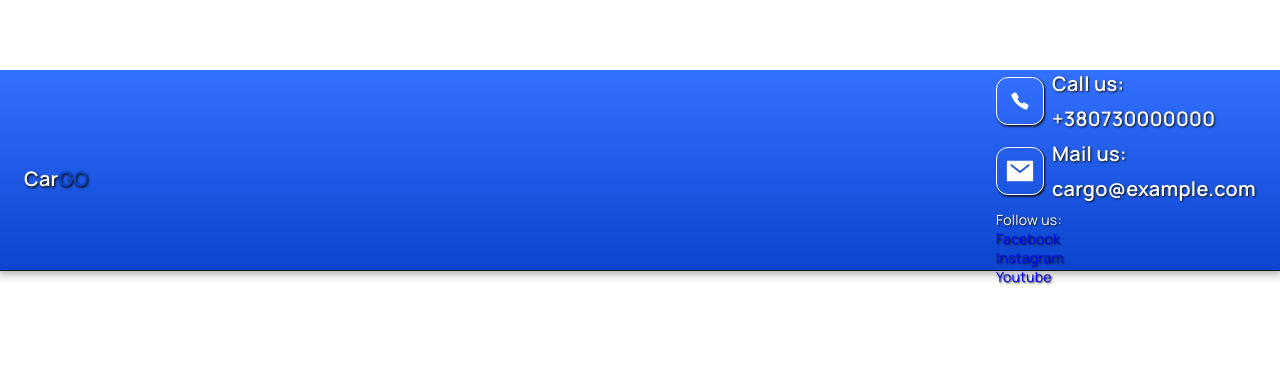
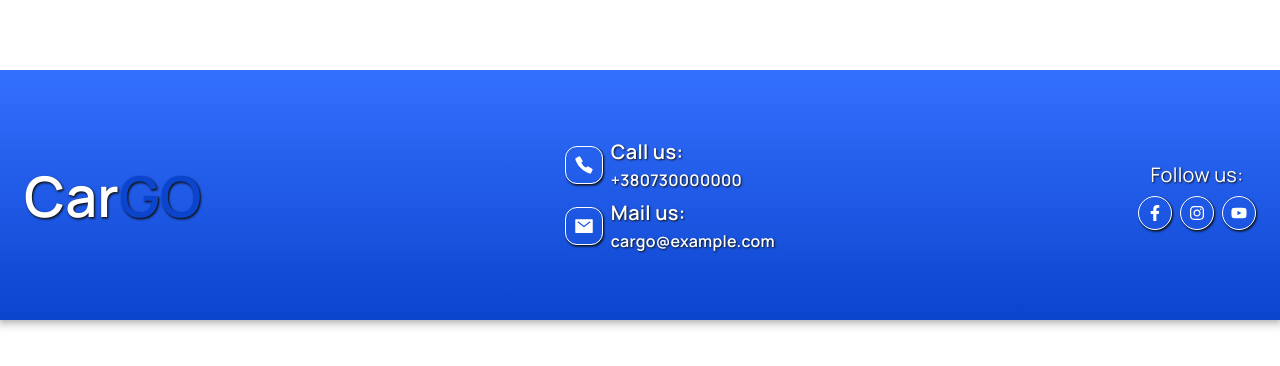
Before and after one commit to BogdanGrynjuk/app-cars-rental, a React (Create React App) app: page /app-cars-rental/favorites in a window 1280 px wide. Shown: the part 730-1096 px from the top of the page. Built offline with nearby package versions, Linux system fonts and the light colour scheme; no server answers.

Commit message:
updates styles footer

```diff
--- a/src/components/AppFooter/AppFooter.jsx
+++ b/src/components/AppFooter/AppFooter.jsx
@@ -1,5 +1,5 @@
 import React, { useEffect } from 'react'
-import { ContactInfo, ContactMethod, ContactMethodText, ContactSection, Content, IconCall, IconMail, Link, ThumbIcon, Wrapper } from './AppFooter.styled';
+import { ContactInfo, ContactMethod, ContactMethodText, Content, IconCall, IconFb, IconIg, IconMail, IconYt, Link, MethodLabel, MethodValue, SocialLink, SocialMedia, ThumbIcon, Wrapper, WrapperSocialLinks } from './AppFooter.styled';
 import GeneralContainer from 'components/GeneralContainer';
 import Logo from 'components/Logo/Logo';
 
@@ -19,7 +19,7 @@ const AppFooter = () => {
     const content = document.getElementById('app-content');
     const footerHeight = footer.offsetHeight;
 
-    const minContentHeight = window.innerHeight + footerHeight + 1;
+    const minContentHeight = window.innerHeight + footerHeight;
 
     if (minContentHeight > content.offsetHeight) {
       content.style.minHeight = `${minContentHeight}px`;
@@ -43,43 +43,41 @@ const AppFooter = () => {
     <Wrapper id="app-footer">
       <GeneralContainer>
         <Content>
+
           <Link to="/"><Logo isLight /></Link>
 
 
-          <ContactSection>
             <ContactInfo>
               <ContactMethod href="tel:+380730000000" title="Our Phone Number">
                 <ThumbIcon className='thumb-icon'>
                   <IconCall />
                 </ThumbIcon>
-
-
                 <ContactMethodText>
-                  <span>Call us:</span>
-                  <span>+380730000000</span>
+                  <MethodLabel>Call us:</MethodLabel>
+                  <MethodValue>+380730000000</MethodValue>
                 </ContactMethodText>
               </ContactMethod>
 
               <ContactMethod href="mailto:cargo@example.com" title="Our Email">
                 <ThumbIcon className='thumb-icon'>
-                  <IconMail size={30}/>
+                  <IconMail />
                 </ThumbIcon>
                 <ContactMethodText>
-                  <span>Mail us:</span>
-                <span>cargo@example.com</span>
+                  <MethodLabel>Mail us:</MethodLabel>
+                <MethodValue>cargo@example.com</MethodValue>
                 </ContactMethodText>
               </ContactMethod>
             </ContactInfo>
 
-            <div class="social-media">
-              <span>Follow us:</span>
-              <div class="social-links">
-                <a href="https://www.facebook.com/" target="_blank" rel="noopener noreferrer">Facebook</a>
-                <a href="https://www.instagram.com/" target="_blank" rel="noopener noreferrer">Instagram</a>
-                <a href="https://www.youtube.com/" target="_blank" rel="noopener noreferrer">Youtube</a>
-              </div>
-            </div>
-          </ContactSection>
+            <SocialMedia>
+              <MethodLabel>Follow us:</MethodLabel>
+              <WrapperSocialLinks>
+                <SocialLink href="https://www.facebook.com/" target="_blank" rel="noopener noreferrer"><IconFb /></SocialLink>
+                <SocialLink href="https://www.instagram.com/" target="_blank" rel="noopener noreferrer"><IconIg /></SocialLink>
+                <SocialLink href="https://www.youtube.com/" target="_blank" rel="noopener noreferrer"><IconYt /></SocialLink>
+              </WrapperSocialLinks>
+            </SocialMedia>
+
         </Content>
 
       </GeneralContainer>
--- a/src/components/AppFooter/AppFooter.styled.jsx
+++ b/src/components/AppFooter/AppFooter.styled.jsx
@@ -1,15 +1,16 @@
 import styled from "@emotion/styled";
 
 import { NavLink } from "react-router-dom";
-import { IoCallSharp, IoMailSharp  } from "react-icons/io5";
+import { IoCallSharp, IoMailSharp } from "react-icons/io5";
+import { FaFacebookF, FaInstagram, FaYoutube   } from "react-icons/fa";
 
 export const Wrapper = styled.footer`
 position: fixed;
 display: flex;
 justify-content: center;
 align-items: center;
-bottom: -200px;
-height: 200px;
+bottom: -250px;
+height: 250px;
 width: 100%;
 color: ${p => p.theme.colors.white};
 font-family: ${p => p.theme.fontFamily.manrope};
@@ -26,19 +27,19 @@ export const Content = styled.div`
   flex-direction: column;
   justify-content: center;
   align-items: center;
-  gap: 8px;
+  gap: 24px;
 
   @media screen and (${p => p.theme.mq.tablet}) {
     flex-direction: row;
     justify-content: space-between;
-  }
+  };
 
 `;
 
 export const Link = styled(NavLink)`
   color: ${p => p.theme.colors.black};
   font-family: ${p => p.theme.fontFamily.manrope};
-  font-size: ${p => p.theme.fontSizes.xl};
+  font-size: 36px;
   font-weight: ${p => p.theme.fontWeights.bold};
   text-decoration: none;
   transition: all 250ms cubic-bezier(0.4, 0, 0.2, 1) 0s;
@@ -49,12 +50,14 @@ export const Link = styled(NavLink)`
     text-shadow: ${p => p.theme.colors.black} 1px 1px 2px,
                  ${p => p.theme.colors.secondaryGrey} 1px 7px 2px;
   };
-`;
 
-export const ContactSection = styled.div`
-  display: flex;
-  flex-direction: column;
-  gap: 8px;
+  @media screen and (${p => p.theme.mq.tablet}) {
+    font-size: 40px;
+  };
+
+  @media screen and (${p => p.theme.mq.desktop}) {
+    font-size: 56px;
+  };
 `;
 
 export const ContactInfo = styled.div`
@@ -65,13 +68,10 @@ justify-content: center;
 gap: 8px;
 `;
 
-
 export const ThumbIcon = styled.div`
   display: flex;
   align-items: center;
   justify-content: center;
-  width: 48px;
-  height: 48px;
   padding: 8px;
   border: ${p => p.theme.borders.normal} ${p => p.theme.colors.white};
   border-radius: ${p => p.theme.radii.normal};
@@ -84,6 +84,7 @@ export const ThumbIcon = styled.div`
 export const ContactMethod = styled.a`
   display: flex;
   align-items: center;
+  justify-content: center;
   column-gap: 8px;
   color: ${p => p.theme.colors.white};
   font-family: ${p => p.theme.fontFamily.manrope};
@@ -106,14 +107,94 @@ export const ContactMethod = styled.a`
 
 export const IconCall = styled(IoCallSharp)`
   fill: ${p => p.theme.colors.white};
+  width: 20px;
+  height: 20px;
 
 `;
 export const IconMail = styled(IoMailSharp)`
   fill: ${p => p.theme.colors.white};
+  width: 20px;
+  height: 20px;
 `;
 
 export const ContactMethodText = styled.div`
   display: flex;
   flex-direction: column;
-  row-gap: 8px;
+  row-gap: 4px;
+`;
+
+export const MethodLabel = styled.span`
+  font-size: ${p => p.theme.fontSizes.s};
+
+  @media screen and (${p => p.theme.mq.tablet}) {
+    font-size:  ${p => p.theme.fontSizes.m};
+  };
+
+  @media screen and (${p => p.theme.mq.desktop}) {
+    font-size:  ${p => p.theme.fontSizes.xl};
+  };
+`;
+
+export const MethodValue = styled.span`
+  font-size: ${p => p.theme.fontSizes.xs};
+
+  @media screen and (${p => p.theme.mq.tablet}) {
+     ${p => p.theme.fontSizes.s};
+  };
+
+  @media screen and (${p => p.theme.mq.desktop}) {
+    font-size:  ${p => p.theme.fontSizes.m};
+  };
 `
+
+export const SocialMedia = styled.div`
+  display: flex;
+  flex-direction: column;
+  gap: 8px;
+
+  & span {
+    text-align: center;
+  }
+`;
+
+export const WrapperSocialLinks = styled.div`
+  display: flex;
+  gap: 8px
+`;
+
+export const SocialLink = styled.a`
+  display: flex;
+  align-items: center;
+  justify-content: center;
+  padding: 8px;
+  border: ${p => p.theme.borders.normal} ${p => p.theme.colors.white};
+  border-radius: 50%;
+  background-color: transparent;
+  transition: all 250ms cubic-bezier(0.4, 0, 0.2, 1) 0s;
+  box-shadow:${p => p.theme.colors.black} 1px 1px 2px,
+              ${p => p.theme.colors.secondaryGrey} 1px 2px 2px;
+  color: ${p => p.theme.colors.white};
+
+  &:hover {
+    box-shadow: ${p => p.theme.colors.black} 1px 1px 2px,
+                ${p => p.theme.colors.secondaryGrey} 1px 7px 2px;
+  }
+`;
+
+export const IconFb = styled(FaFacebookF)`
+  fill: ${p => p.theme.colors.white};
+  width: 16px;
+  height: 16px;
+`;
+
+export const IconIg = styled(FaInstagram)`
+  fill: ${p => p.theme.colors.white};
+  width: 16px;
+  height: 16px;
+`;
+
+export const IconYt = styled(FaYoutube)`
+  fill: ${p => p.theme.colors.white};
+  width: 16px;
+  height: 16px;
+`;
--- a/src/components/CarsList/CarsList.styled.jsx
+++ b/src/components/CarsList/CarsList.styled.jsx
@@ -8,8 +8,7 @@ export const Wrapper = styled.div`
   max-width: 320px;
   min-width: 320px;
   overflow: hidden;
-  padding: 8px;
-  padding-left: 2px;
+  padding: 8px 0 12px 2px;
   font-family: ${p => p.theme.fontFamily.manrope};
   color: ${p => p.theme.colors.black};
 
--- a/src/components/ErrorDisplay/ErrorDisplay.styled.jsx
+++ b/src/components/ErrorDisplay/ErrorDisplay.styled.jsx
@@ -2,9 +2,7 @@ import styled from "@emotion/styled";
 
 export const Section = styled.section`
   display: flex;
-  align-items: center;
-  justify-content: center;
-  flex: 1;
+  padding-top: 18px;
 `;
 
 export const ThumbImg = styled.div`
--- a/src/components/FavoriteSection/FavoriteSection.styled.jsx
+++ b/src/components/FavoriteSection/FavoriteSection.styled.jsx
@@ -6,6 +6,10 @@ export const Section = styled.section`
   display: flex;
   color: ${p => p.theme.colors.black};
   font-family: ${p => p.theme.fontFamily.manrope};
+  background: linear-gradient(
+    to bottom,
+    ${p=>p.theme.colors.white},
+    ${p => p.theme.colors.greyForBgInput});
 `;
 
 export const SectionTitle = styled.h2`
--- a/src/components/FilterSection/FilterSection.styled.jsx
+++ b/src/components/FilterSection/FilterSection.styled.jsx
@@ -30,6 +30,7 @@ export const FormikForm = styled(Form)`
 
 
 export const FormikControl = styled.div`
+position: relative;
   display: flex;
   flex-direction: column;
   gap: 8px;
@@ -111,9 +112,17 @@ export const Button = styled.button`
 
 
 export const ErrorMsg = styled(ErrorMessage)`
-  text-align: center;
-  color: red;
+  position: absolute;
+  bottom: -90%;
+  padding: 14px;
+  text-align: left;
   font-size: ${p => p.theme.fontSizes.xs};
   font-weight: ${p => p.theme.fontWeights.bold};
   line-height: 16px;
+  border-radius: 14px;
+  box-shadow: rgba(0, 0, 0, 0.5) 2px 8px 5px;
+  color: rgba(18, 20, 23, 0.5);
+
+  background-color: rgba(247, 247, 251, 1);
+  z-index: 1000;
 `;
--- a/src/pages/FavoritesPage.jsx
+++ b/src/pages/FavoritesPage.jsx
@@ -5,6 +5,7 @@ import { selectFavoriteCars } from "redux/selectors";
 
 import FavoriteSection from "components/FavoriteSection";
 import ErrorDisplay from "components/ErrorDisplay";
+import AdditionalServicesSection from "components/AdditionalServicesSection";
 
 import imageError from '../images/image_empty.svg';
 
@@ -20,7 +21,10 @@ const FavoritesPage = () => {
     <>
       {cars.length === 0
         ? <ErrorDisplay messageError={messageError} imageError={imageError} onButtonClick={onClickBtnError} buttonLabel={btnErrorLabel} showButton={true} />
-        : <FavoriteSection cars={cars} />
+        : <>
+          <FavoriteSection cars={cars} />
+          <AdditionalServicesSection />
+        </>
       }
     </>
   );
```
